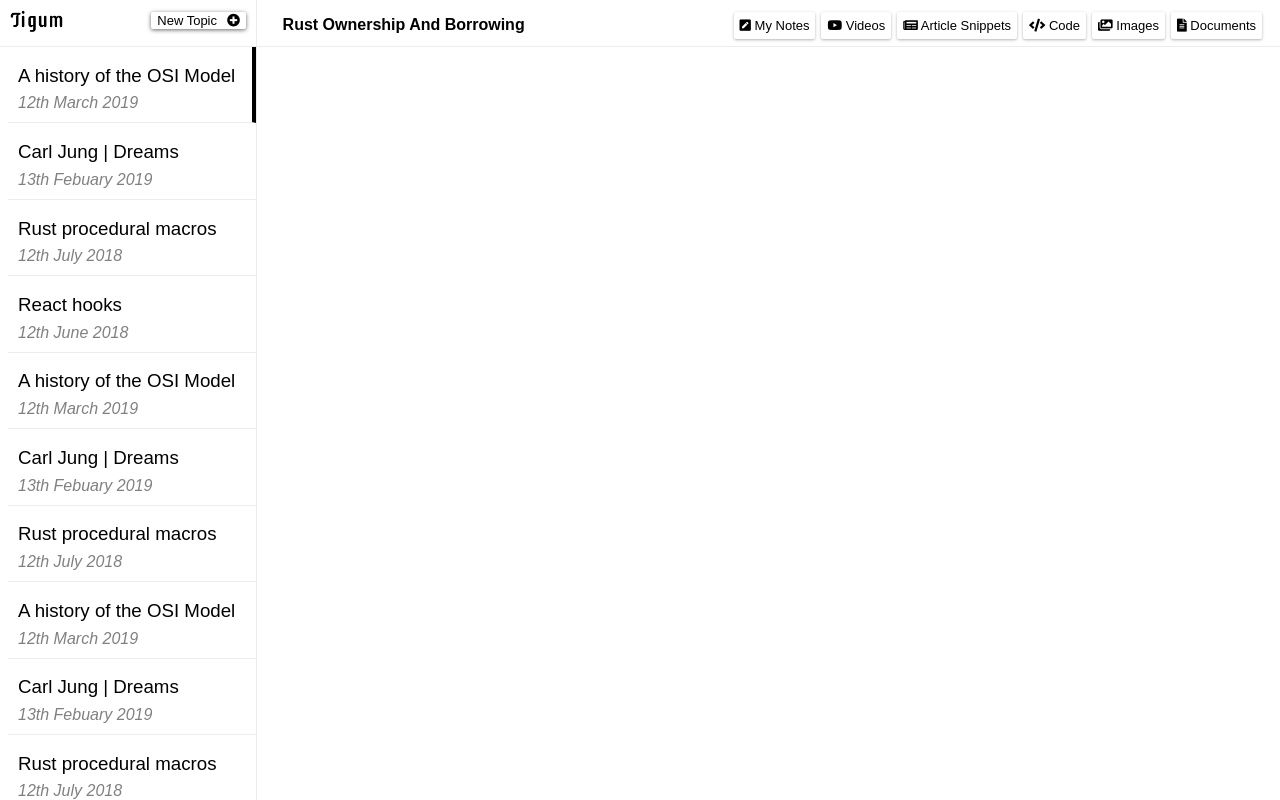
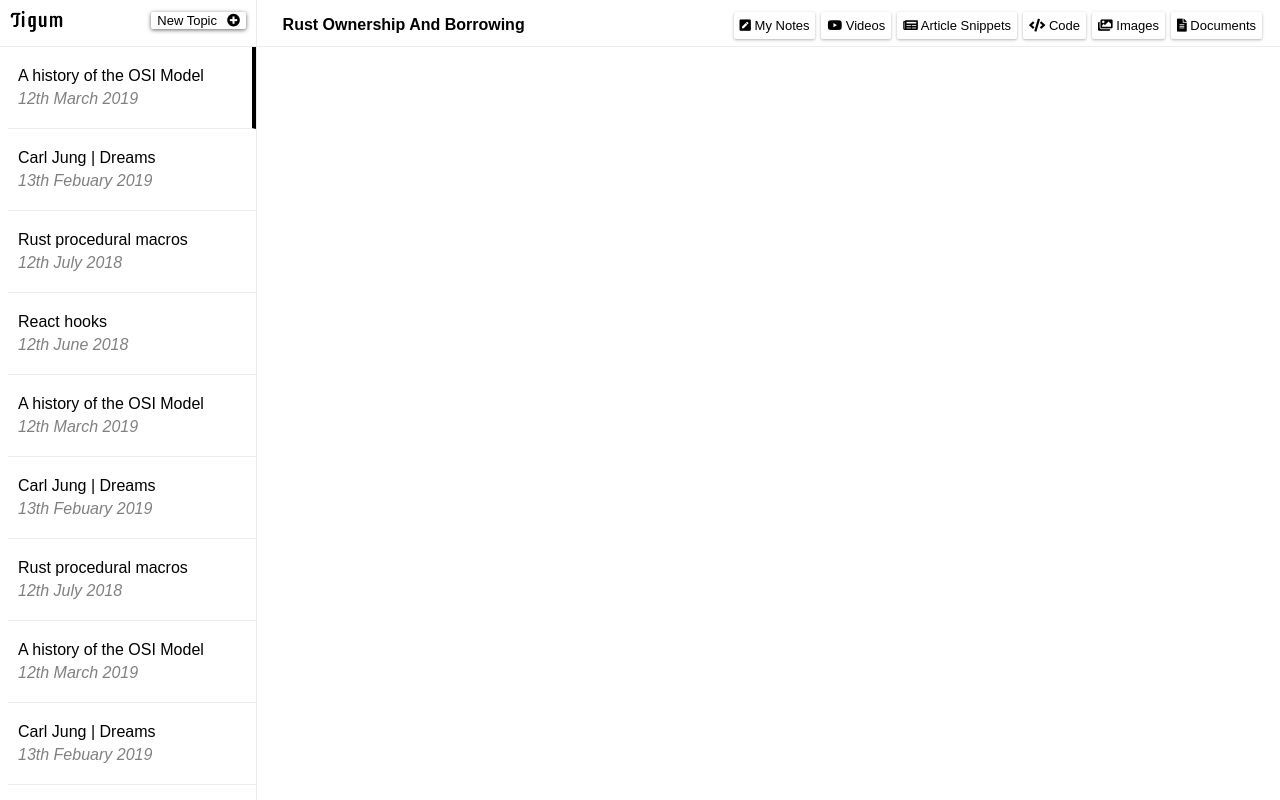
Before and after one commit to bbsmithy/tigum-gui, a React (Create React App) app: page / in a window 1280 px wide. Built offline with nearby package versions, Linux system fonts and the light colour scheme.

Commit message:
Improved layout topic item

```diff
--- a/src/App.css
+++ b/src/App.css
@@ -95,7 +95,6 @@ body {
 
 .topic-item-name {
   font-weight: 100;
-  line-height: 0;
 }
 
 .topic-item-date {
@@ -103,8 +102,14 @@ body {
   color: grey;
 }
 
+.topic-item-name-container {
+  margin-bottom: 5px;
+}
+
 .topic-item-container {
   padding: 10px;
+  padding-top: 20px;
+  padding-bottom: 20px;
   margin-left: 8px;
   border-bottom: 1px solid rgb(235, 236, 237);
   direction: ltr;
--- a/src/sidebar-navigator/TopicItem.tsx
+++ b/src/sidebar-navigator/TopicItem.tsx
@@ -29,7 +29,9 @@ export const TopicItem = ({
       }`}
       onClick={onSelect}
     >
-      <h3 className="topic-item-name">{topic.name}</h3>
+      <div className="topic-item-name-container">
+        <span className="topic-item-name">{topic.name}</span>
+      </div>
       <i className="topic-item-date">{topic.date}</i>
     </div>
   );
```
